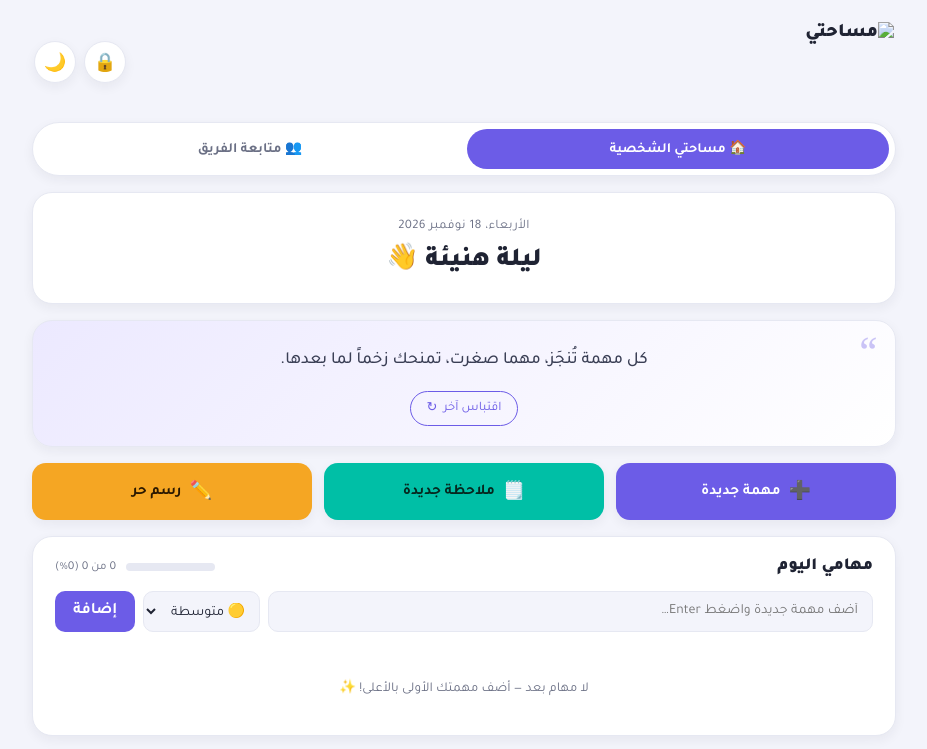
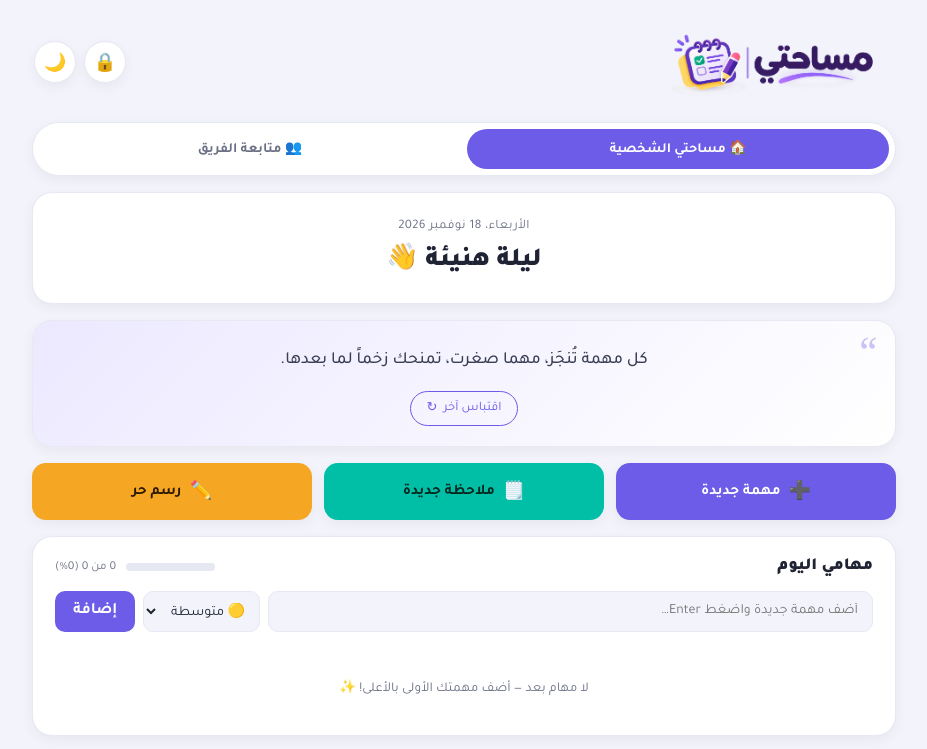
Before and after one commit to AbdulnasserFarhood/Dashboard, a plain HTML site: page index.html in a window 1280 px wide. Shown: the top 749 px of the page, without its empty margins (176-1103 px from the left). Drawn offline with Linux system fonts and the light colour scheme; no server answers.

Commit message:
Update index.html

```diff
--- a/index.html
+++ b/index.html
@@ -30,7 +30,7 @@
 
   <header class="topbar">
     <div class="brand">
-      <img src="assets/logo.png" alt="مساحتي" class="brand-logo">
+      <img src="logo.png" alt="مساحتي" class="brand-logo">
     </div>
     <div class="topbar-actions">
       <button id="lockToggle" class="icon-btn" title="قفل المساحة برمز رقمي" aria-label="قفل المساحة برمز رقمي">🔒</button>
```
